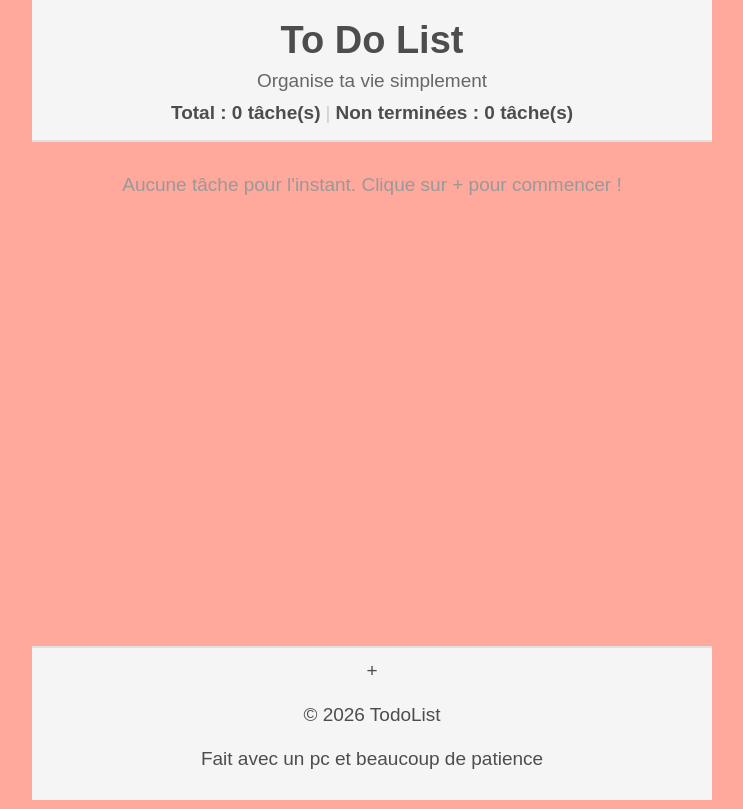
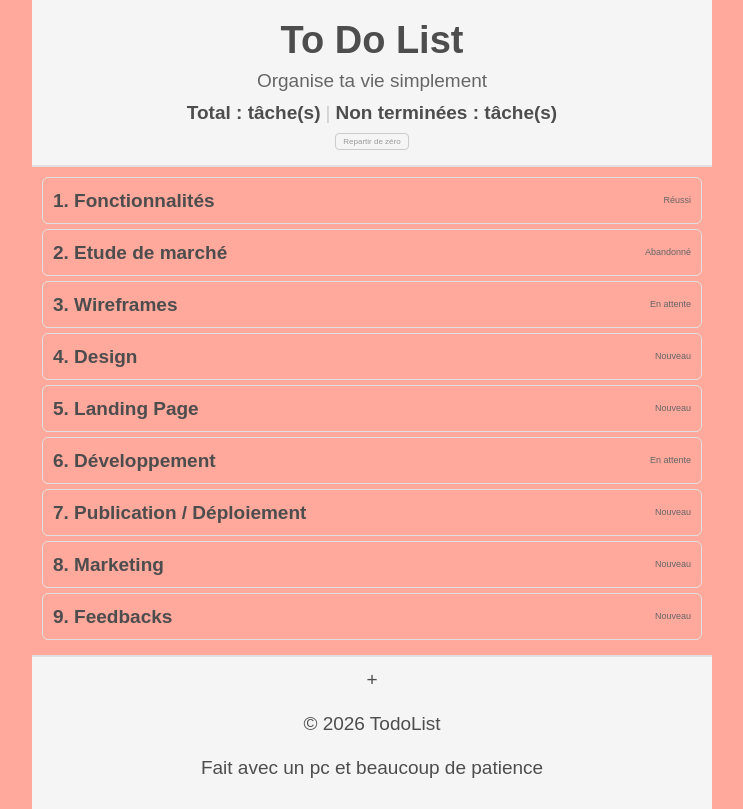
Before and after one commit to Lou-Decamps/dev-app-mobile, a React (Create React App) app: page / in a window 1280 px wide. Shown: the whole page, without its empty margins (268-1011 px from the left). Built offline with nearby package versions, Linux system fonts and the light colour scheme.

Commit message:
correction and backup json file

```diff
--- a/src/App.css
+++ b/src/App.css
@@ -18,6 +18,22 @@
     text-align: center;
     background-color: #f5f5f5;
     border-bottom: 2px solid #e0e0e0;
+}
+
+.header__reset {
+    margin-top: 0.75rem;
+    padding: 0.3rem 0.75rem;
+    font-size: 0.8rem;
+    background: none;
+    border: 1px solid #ccc;
+    border-radius: 4px;
+    color: #999;
+    cursor: pointer;
+}
+
+.header__reset:hover {
+    border-color: #c0392b;
+    color: #c0392b;
 }
 
 .header__title { margin: 0; }
--- a/src/App.jsx
+++ b/src/App.jsx
@@ -1,14 +1,37 @@
-import { useState } from "react";
+import { useState, useEffect } from "react";
 import Header from "./components/Header";
 import Footer from "./components/Footer";
 import Modal from "./components/Modal";
 import { COMPLETED_STATUS } from "./constants/taskStatus";
+import { loadFromBackup } from "./data/loadBackup";
 import "./App.css";
 
+const STORAGE_KEY = "todoapp_tasks";
+
+function getInitialTasks() {
+    const saved = localStorage.getItem(STORAGE_KEY);
+
+    if (saved) {
+        const parsed = JSON.parse(saved);
+        return parsed.map((t) => ({
+            ...t,
+            creationDate: new Date(t.creationDate),
+            dueDate: new Date(t.dueDate),
+        }));
+    }
+
+    const { tasks } = loadFromBackup();
+    return tasks;
+}
+
 export default function App() {
-    const [task, setTask] = useState([]);
+    const [task, setTask] = useState(getInitialTasks);
     const [isModalOpen, setIsModalOpen] = useState(false);
     const [selectedTask, setSelectedTask] = useState(null);
+
+    useEffect(() => {
+        localStorage.setItem(STORAGE_KEY, JSON.stringify(task));
+    }, [task]);
 
     const totalTask = task.length;
     const unfinishedTask = task.filter(
@@ -30,6 +53,14 @@ export default function App() {
 
     function addTask(newTask) {
         setTask([...task, newTask]);
+    }
+
+    function resetToBackup() {
+        const confirmed = window.confirm("Êtes-vous sûr(e) ? Toutes vos modifications seront perdues.");
+        if (!confirmed) return;
+        localStorage.removeItem(STORAGE_KEY);
+        const { tasks: backupTasks } = loadFromBackup();
+        setTask(backupTasks);
     }
 
     return (
--- a/src/components/Header.jsx
+++ b/src/components/Header.jsx
@@ -1,13 +1,20 @@
-export default function Header({ totalTask, unfinishedTask }) {
+export default function Header({ totalTasks, incompleteTasks, onReset }) {
     return (
         <header className="header">
             <h1 className="header__title">To Do List</h1>
             <p className="header__subtitle">Organise ta vie simplement</p>
             <div className="header__stats">
-    <span className="header__stat">Total : {totalTask} tâche(s)</span>
+                <span className="header__stat">Total : {totalTasks} tâche(s)</span>
                 <span className="header__separator">|</span>
-<span className="header__stat">Non terminées : {unfinishedTask} tâche(s)</span>
+                <span className="header__stat">Non terminées : {incompleteTasks} tâche(s)</span>
             </div>
+            <button
+                type="button"
+                className="header__reset"
+                onClick={onReset}
+            >
+                Repartir de zéro
+            </button>
         </header>
     );
 }
--- a/src/components/Modal.jsx
+++ b/src/components/Modal.jsx
@@ -65,7 +65,7 @@ export default function Modal({ onClose, onAdd, onUpdate, onDelete, taskToEdit }
                         type="text"
                         value={title}
                         onChange={(e) => setTitle(e.target.value)}
-                        placeholder="Ex: Buy groceries"
+                        placeholder="Ex: Faire les courses"
                         className="modal__input"
                     />
                 </label>
@@ -75,7 +75,7 @@ export default function Modal({ onClose, onAdd, onUpdate, onDelete, taskToEdit }
                     <textarea
                         value={description}
                         onChange={(e) => setDescription(e.target.value)}
-                        placeholder="Optional details..."
+                        placeholder="Détails facultatifs..."
                         className="modal__input modal__textarea"
                     />
                 </label>
--- a/src/constants/taskStatus.js
+++ b/src/constants/taskStatus.js
@@ -1,8 +1,8 @@
 export const TaskStatus = {
-    TO_DO: "À faire",
-    IN_PROGRESS: "En cours",
+    TO_DO: "Nouveau",
+    IN_PROGRESS: "En attente",
     PAUSED: "En pause",
-    FINISHED: "Terminé",
+    FINISHED: "Réussi",
     ABANDONED: "Abandonné",
 };
 
--- /dev/null
+++ b/src/data/backup.json
@@ -0,0 +1,164 @@
+{
+  "taches": [
+    {
+      "id": 101,
+      "title": "1. Fonctionnalités",
+      "description": "",
+      "date_creation": "2026-01-01",
+      "date_echeance": "2026-03-01",
+      "etat": "Réussi",
+      "equipiers": [
+        {
+          "name": "Paul"
+        }
+      ]
+    },
+    {
+      "id": 102,
+      "title": "2. Etude de marché",
+      "description": "",
+      "date_creation": "2026-01-02",
+      "date_echeance": "2026-04-01",
+      "etat": "Abandonné",
+      "equipiers": []
+    },
+    {
+      "id": 103,
+      "title": "3. Wireframes",
+      "description": "",
+      "date_creation": "2026-01-01",
+      "date_echeance": "2026-03-17",
+      "etat": "En attente",
+      "equipiers": []
+    },
+    {
+      "id": 104,
+      "title": "4. Design",
+      "description": "",
+      "date_creation": "2026-01-01",
+      "date_echeance": "2026-03-18",
+      "etat": "Nouveau",
+      "equipiers": []
+    },
+    {
+      "id": 105,
+      "title": "5. Landing Page",
+      "description": "",
+      "date_creation": "2026-01-05",
+      "date_echeance": "2026-03-13",
+      "etat": "Nouveau"
+    },
+    {
+      "id": 106,
+      "title": "6. Développement",
+      "description": "",
+      "date_creation": "2026-01-05",
+      "date_echeance": "2026-03-28",
+      "etat": "En attente"
+    },
+    {
+      "id": 107,
+      "title": "7. Publication / Déploiement",
+      "description": "",
+      "date_creation": "2026-01-06",
+      "date_echeance": "2026-03-27",
+      "etat": "Nouveau",
+      "equipiers": [
+        {
+          "name": "MyStore"
+        },
+        {
+          "name": "Bob"
+        }
+      ]
+    },
+    {
+      "id": 108,
+      "title": "8. Marketing",
+      "description": "",
+      "date_creation": "2026-03-10",
+      "date_echeance": "2026-05-01",
+      "etat": "Nouveau",
+      "equipiers": []
+    },
+    {
+      "id": 109,
+      "title": "9. Feedbacks",
+      "description": "",
+      "date_creation": "2026-03-01",
+      "date_echeance": "2026-05-01",
+      "etat": "Nouveau",
+      "equipiers": []
+    }
+  ],
+  "dossiers": [
+    {
+      "id": 201,
+      "title": "Marketing",
+      "description": "",
+      "color": "orange",
+      "icon": "",
+      "type": ""
+    },
+    {
+      "id": 202,
+      "title": "Dev",
+      "description": "",
+      "color": "pink",
+      "icon": ""
+    },
+    {
+      "id": 203,
+      "title": "Autre",
+      "description": "",
+      "color": "bluesky",
+      "icon": ""
+    },
+    {
+      "id": 204,
+      "title": "Projet ToDo-List",
+      "description": "",
+      "color": "green",
+      "icon": "project",
+      "type": "project"
+    }
+  ],
+  "relations": [
+    {
+      "tache": 102,
+      "dossier": 201
+    },
+    {
+      "tache": 108,
+      "dossier": 201
+    },
+    {
+      "tache": 109,
+      "dossier": 203
+    },
+    {
+      "tache": 105,
+      "dossier": 202
+    },
+    {
+      "tache": 106,
+      "dossier": 202
+    },
+    {
+      "tache": 101,
+      "dossier": 204
+    },
+    {
+      "tache": 102,
+      "dossier": 204
+    },
+    {
+      "tache": 102,
+      "dossier": 202
+    },
+    {
+      "tache": 102,
+      "dossier": 203
+    }
+  ]
+}
--- /dev/null
+++ b/src/data/loadBackup.js
@@ -0,0 +1,28 @@
+import backupData from "./backup.json";
+
+export function loadFromBackup() {
+    const { taches, dossiers, relations } = backupData;
+
+    const tasks = taches.map((t) => {
+        const taskFolderIds = relations
+            .filter((r) => r.tache === t.id)
+            .map((r) => r.dossier);
+
+        const taskFolders = dossiers.filter((d) =>
+            taskFolderIds.includes(d.id)
+        );
+
+        return {
+            id: t.id,
+            title: t.title,
+            description: t.description || "",
+            creationDate: new Date(t.date_creation),
+            dueDate: new Date(t.date_echeance),
+            status: t.etat,
+            teammates: t.equipiers || [],
+            folders: taskFolders,
+        };
+    });
+
+    return { tasks, folders: dossiers };
+}
--- a/src/index.js
+++ b/src/index.js
@@ -2,7 +2,6 @@ import React from 'react';
 import ReactDOM from 'react-dom/client';
 import './index.css';
 import App from './App';
-import reportWebVitals from './reportWebVitals';
 
 const root = ReactDOM.createRoot(document.getElementById('root'));
 root.render(
@@ -10,8 +9,3 @@ root.render(
     <App />
   </React.StrictMode>
 );
-
-// If you want to start measuring performance in your app, pass a function
-// to log results (for example: reportWebVitals(console.log))
-// or send to an analytics endpoint. Learn more: https://bit.ly/CRA-vitals
-reportWebVitals();
--- a/src/reportWebVitals.js
+++ /dev/null
@@ -1,13 +0,0 @@
-const reportWebVitals = onPerfEntry => {
-  if (onPerfEntry && onPerfEntry instanceof Function) {
-    import('web-vitals').then(({ getCLS, getFID, getFCP, getLCP, getTTFB }) => {
-      getCLS(onPerfEntry);
-      getFID(onPerfEntry);
-      getFCP(onPerfEntry);
-      getLCP(onPerfEntry);
-      getTTFB(onPerfEntry);
-    });
-  }
-};
-
-export default reportWebVitals;
```
Also changed, not shown: src/setupTests.js (deleted, +0 -5 lines), src/logo.svg (deleted), 1 other file (tests, documents, lock files or other folders). Lines whose indentation alone changed are shown as unchanged.
